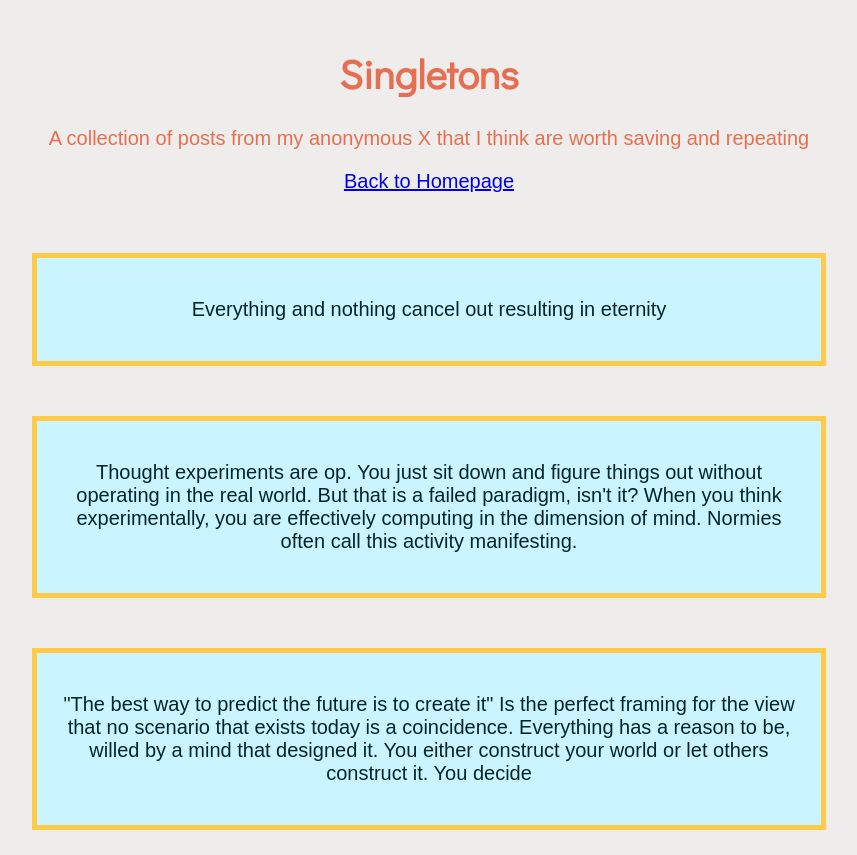
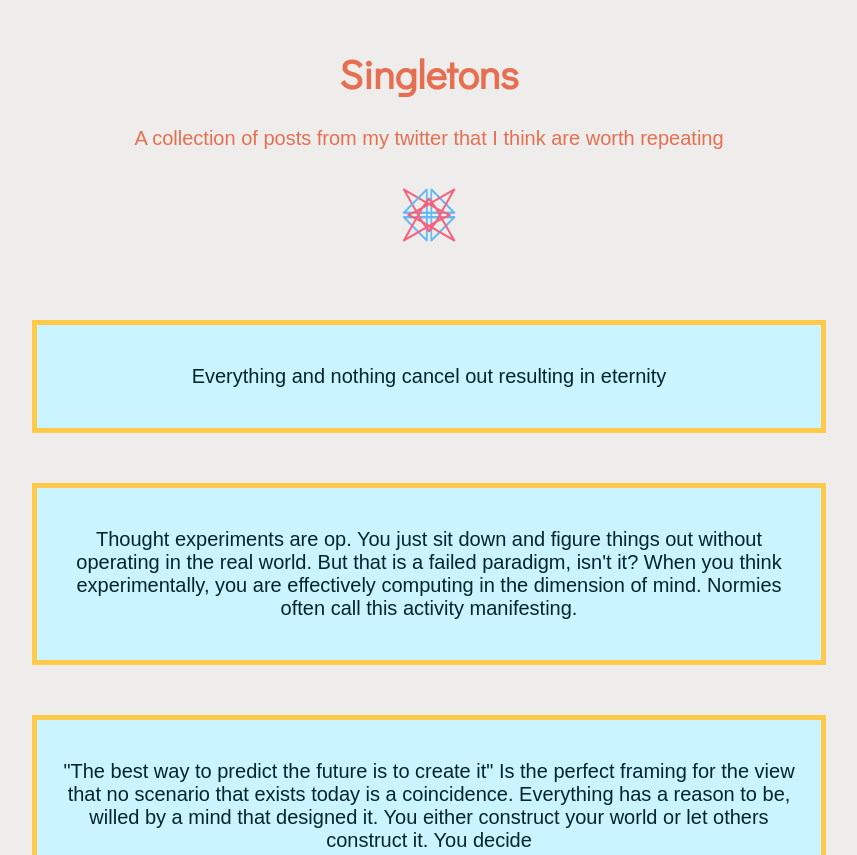
Before and after one commit to Alan-Izarraras/AlanRaymundo, a plain HTML site: page pages/singletons_2.html in a window 1280 px wide. Shown: the top 855 px of the page, without its empty margins (211-1068 px from the left). Drawn offline with Linux system fonts and the light colour scheme; a web font is replaced by a local one.

Commit message:
logo link

```diff
--- a/pages/singletons_2.html
+++ b/pages/singletons_2.html
@@ -9,8 +9,12 @@
 <body>
 	<header>
 		<h1>Singletons</h1>
-		<p>A collection of posts from my anonymous X that I think are worth saving and repeating</p>
-		<p class="back-link"><a href="../index.html">Back to Homepage</a></p>
+		<p>A collection of posts from my twitter that I think are worth repeating</p>
+		<p class="back-link">
+  			<a href="../index.html">
+    			<img class="logo" src="../logo_colorful.png" alt="Back to Homepage">
+  			</a>
+		</p>
 	</header>
 	<main>
 		<section>
@@ -234,7 +238,15 @@
 		<section>
 			<p>I don't think language is this special escape clause that separates us from our biology. Since language is a consequence of biology, it is a direct servant of it. We think ourselves as free thinking, independent, conscious, but truth is we are obeying our natural instinct. Language is part of biology. https://x.com/TeoriaNeutral/status/1766505910921318586</p>
 		</section>
-		<section id="contact">
-			<p class="back-link"><a href="../index.html">Back to Homepage</a></p>
+		<section>
+			<p>The more objects reality has, the more rules to play by will exist because unique objects want to uniquely be themselves and play their own game. https://x.com/TeoriaNeutral/status/1831007109061976337</p>
 		</section>
+		<section>
+			<p>I think most "natural law" is born approximate, and rarely anything is fixed. The most probable explanation of why critical measurements appear to be fixed is because these things have been naturally conditioned into place across unimaginable time. E.g. everything evolved. https://x.com/TeoriaNeutral/status/1831006752600662174</p>
+		</section>
+		<p class="back-link">
+  			<a href="../index.html">
+    			<img class="logo" src="../logo_colorful.png" alt="Back to Homepage">
+  			</a>
+		</p>
 	</main>
```
